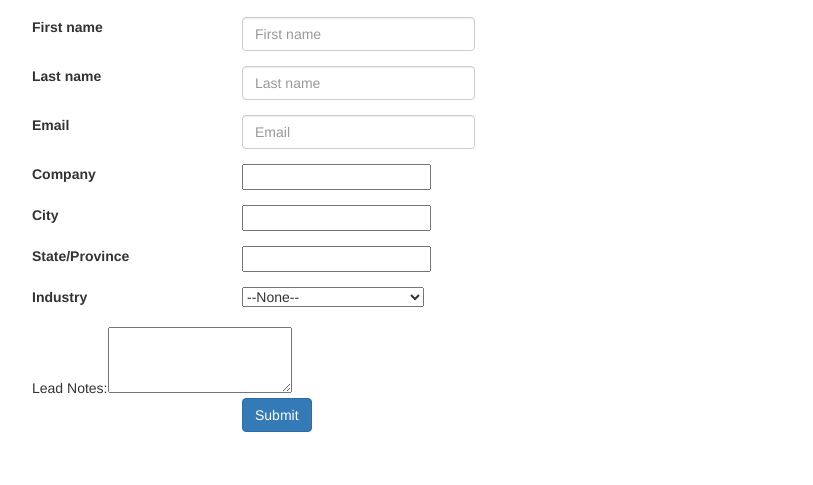
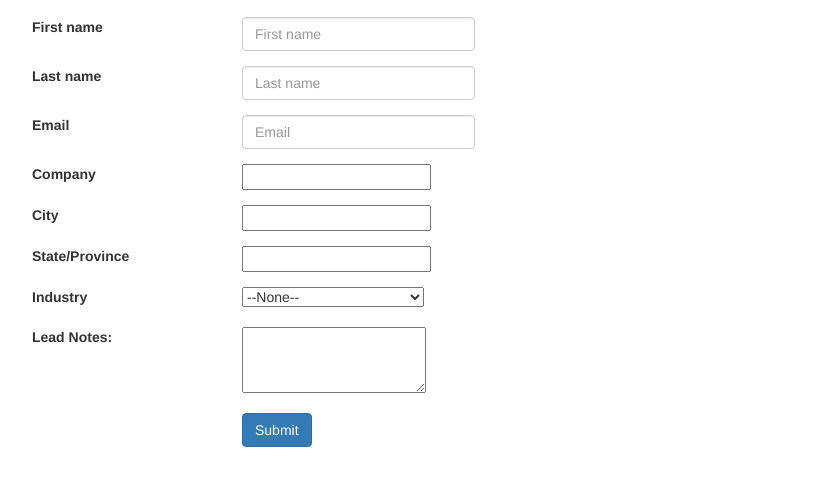
Before and after one commit to SanketV/SanketV.github.io, a plain HTML site: page mainWebToLead.htm in a window 1280 px wide. Shown: the part 135-620 px from the top of the page, without its empty margins (233-1046 px from the left). Drawn offline with nearby package versions, Linux system fonts and the light colour scheme.

Commit message:
Fixed Lead Notes.

```diff
--- a/mainWebToLead.htm
+++ b/mainWebToLead.htm
@@ -106,7 +106,14 @@
                                 </div>
                             </div>
 
-                            Lead Notes:<textarea id="00N50000001XVQt" name="00N50000001XVQt" rows="3" type="text" wrap="soft"></textarea><br>
+                            <div class="form-group row">
+                                <label class="col-sm-4 col-form-label " for="Lead Notes">
+                                    Lead Notes:
+                                </label>
+                                <div class="col-sm-5">
+                                    <textarea id="00N50000001XVQt" name="00N50000001XVQt" rows="3" type="text" wrap="soft"></textarea>
+                                </div><br>
+                            </div>
                             <div class="form-group row">
                                 <div class="col-sm-9 col-sm-offset-4">
                                     <button type="submit" class="btn btn-primary" name="submit" value="Submit">Submit</button>
```
